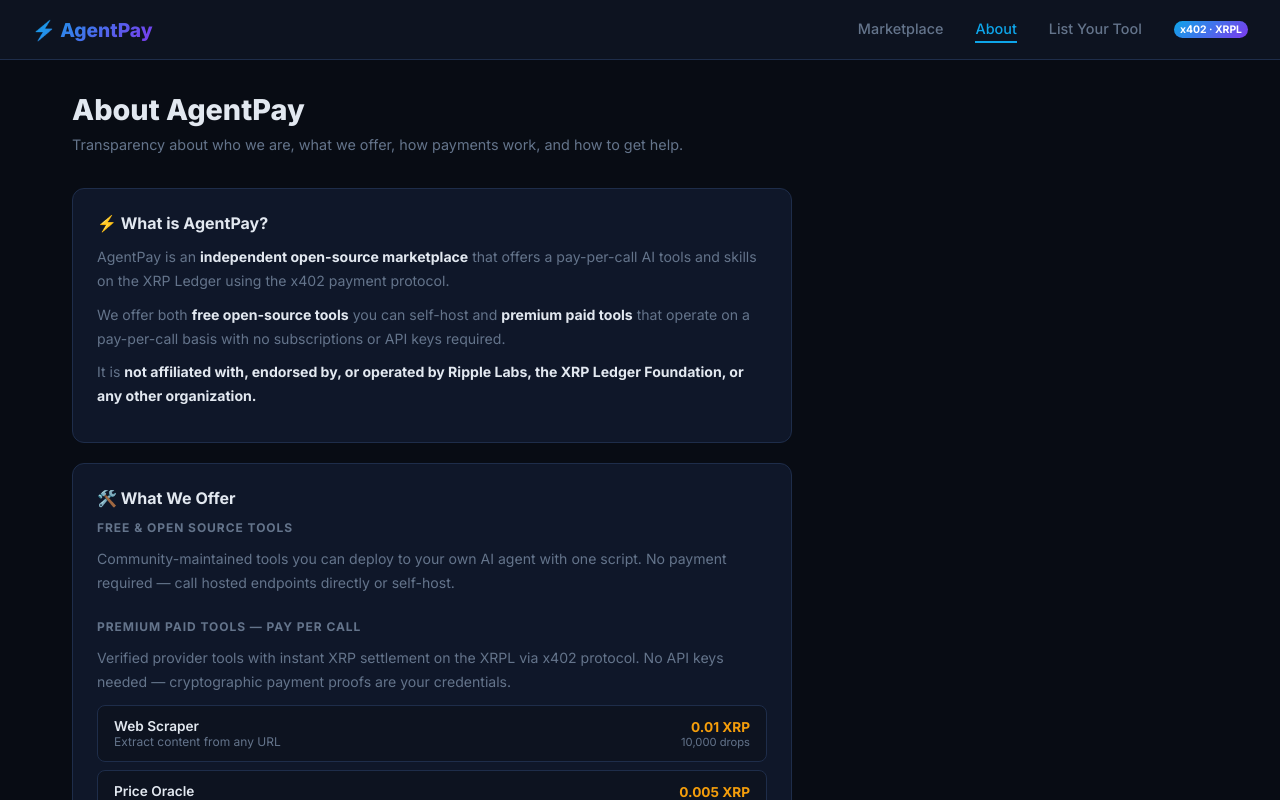
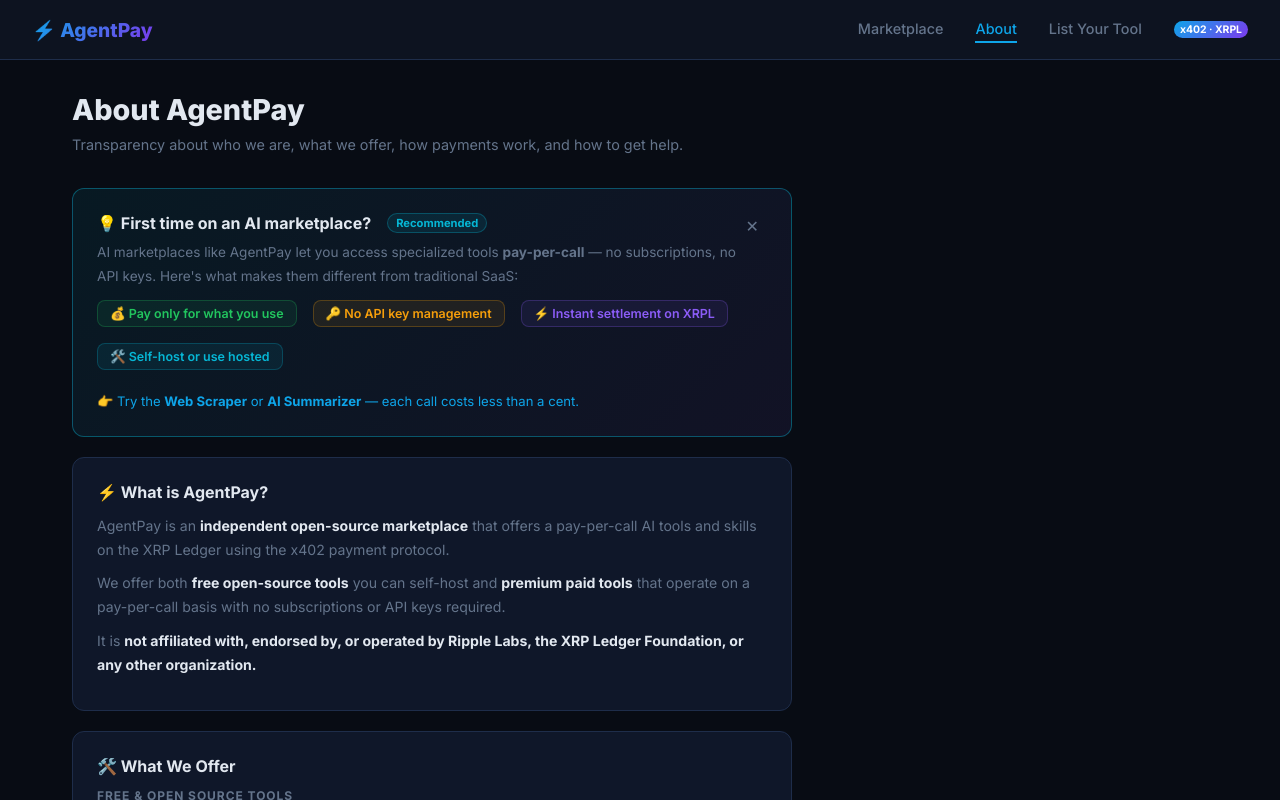
Before and after one commit to xrpex/agentpay-frontend, a React (Vite) app: page /about in a window 1280 px wide. Shown: the top 800 px of the page. Built offline with nearby package versions, Linux system fonts and the light colour scheme; no server answers.

Commit message:
Update AboutPage.jsx

```diff
--- a/src/pages/AboutPage.jsx
+++ b/src/pages/AboutPage.jsx
@@ -77,6 +77,60 @@
   );
 }
 
+// NEW: First-question recommendation component
+function FirstQuestionRecommendation() {
+  const [dismissed, setDismissed] = useState(false);
+
+  if (dismissed) return null;
+
+  return (
+    <div style={{
+      ...S.section,
+      background: "linear-gradient(135deg, rgba(6,182,212,0.08) 0%, rgba(139,92,246,0.08) 100%)",
+      border: "1px solid rgba(6,182,212,0.4)",
+      marginBottom: "1.25rem",
+      position: "relative",
+    }}>
+      <div style={{ display: "flex", justifyContent: "space-between", alignItems: "flex-start" }}>
+        <div style={{ flex: 1 }}>
+          <h2 style={{ ...S.h2, marginBottom: "0.5rem" }}>
+            💡 First time on an AI marketplace?
+            <span style={S.badge}>Recommended</span>
+          </h2>
+          <p style={{ ...S.p, marginBottom: "0.75rem", fontSize: "0.85rem" }}>
+            AI marketplaces like AgentPay let you access specialized tools <strong>pay-per-call</strong> — no subscriptions, no API keys.
+            Here's what makes them different from traditional SaaS:
+          </p>
+          <div style={{ display: "flex", flexWrap: "wrap", gap: "0.5rem", marginBottom: "0.75rem" }}>
+            <span style={S.pill("#22c55e")}>💰 Pay only for what you use</span>
+            <span style={S.pill("#f59e0b")}>🔑 No API key management</span>
+            <span style={S.pill("#8b5cf6")}>⚡ Instant settlement on XRPL</span>
+            <span style={S.pill("#06b6d4")}>🛠️ Self-host or use hosted</span>
+          </div>
+          <p style={{ ...S.p, marginBottom: 0, fontSize: "0.82rem", color: "var(--accent)" }}>
+            👉 Try the <strong>Web Scraper</strong> or <strong>AI Summarizer</strong> — each call costs less than a cent.
+          </p>
+        </div>
+        <button
+          onClick={() => setDismissed(true)}
+          style={{
+            background: "transparent",
+            border: "none",
+            color: "var(--muted)",
+            cursor: "pointer",
+            fontSize: "1rem",
+            padding: "4px 8px",
+            borderRadius: "4px",
+          }}
+          aria-label="Dismiss"
+        >
+          ✕
+        </button>
+      </div>
+    </div>
+  );
+}
+
 export default function AboutPage() {
   return (
     <div style={{ maxWidth: "720px" }}>
@@ -86,6 +140,9 @@
           Transparency about who we are, what we offer, how payments work, and how to get help.
         </p>
       </div>
+
+      {/* NEW: First-question recommendation for AI marketplace newcomers */}
+      <FirstQuestionRecommendation />
 
       {/* ── Project Identity ── */}
       <div style={S.section}>
@@ -228,7 +285,7 @@
           />
           <AccordionItem
             q="Can I run AgentPay Tools on any AI?"
-            a="Yes , A one script deploy is provided with instruction on how you can self-host and set-up."
+            a="Yes, a one script deploy is provided with instruction on how you can self-host and set-up."
           />
           <AccordionItem
             q="How do I list my own tool?"
```
